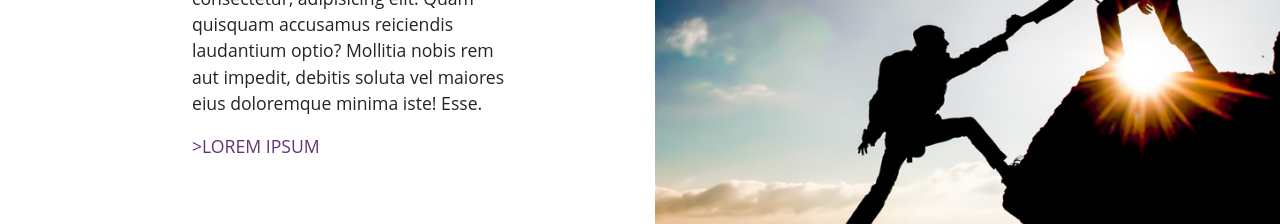
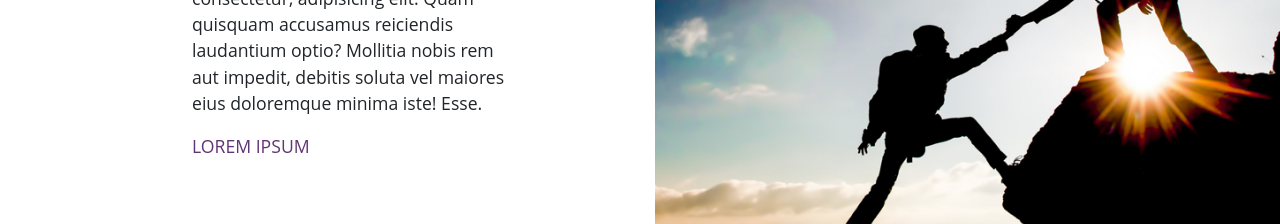
Before and after one commit to shyaboi/roosterreact, a React (Create React App) app: page / in a window 1280 px wide. Shown: the part 900-1124 px from the top of the page. Built offline with nearby package versions, Linux system fonts and the light colour scheme.

Commit message:
changed case on file names

```diff
--- a/src/components/climberBanner/index.js
+++ b/src/components/climberBanner/index.js
@@ -22,7 +22,7 @@ function Climber() {
               iste! Esse.
             </p>
           {/* <!-- dummt link for lorem  paragraph--> */}
-            <a href="https://ianss.dev" id="linx"> >LOREM IPSUM </a>
+            <a href="https://ianss.dev" id="linx"> LOREM IPSUM </a>
           </div>
         </Col-6>
         <Col-6 class="col-6">
```
Also changed, not shown: 1 other file (tests, documents, lock files or other folders).
